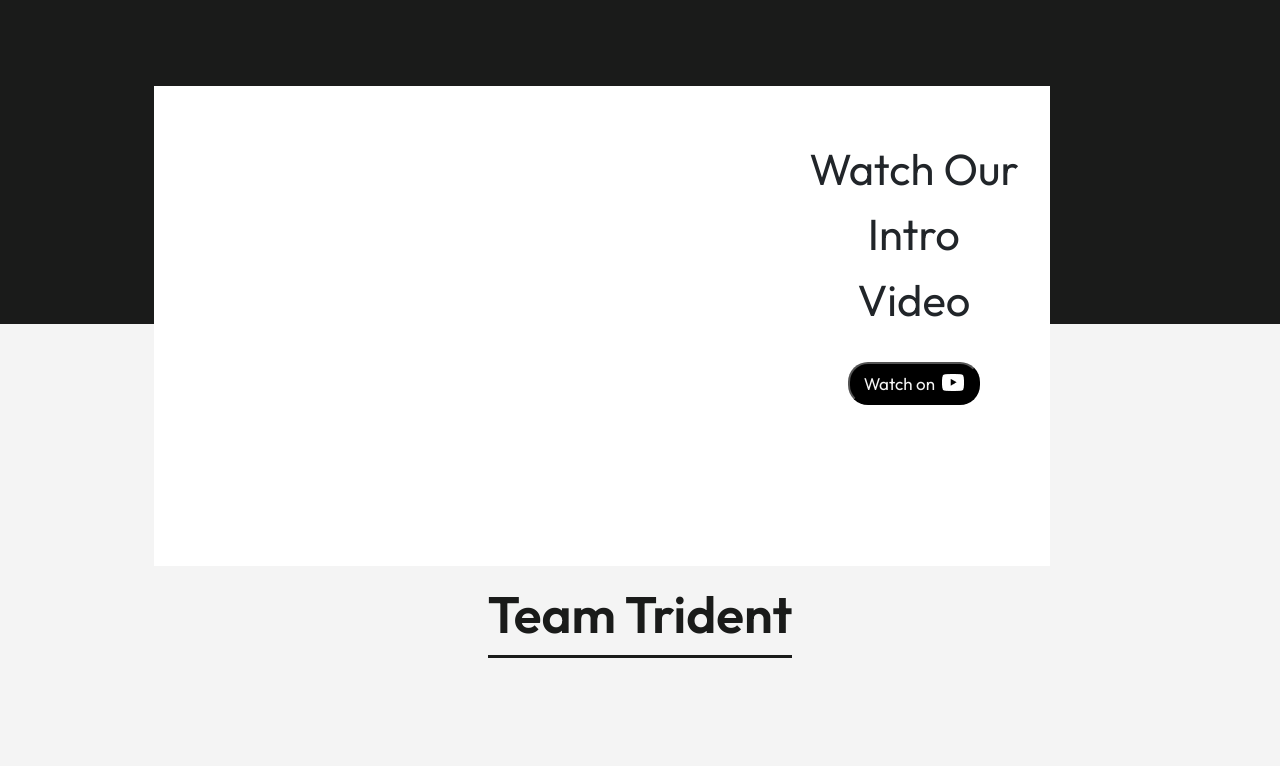
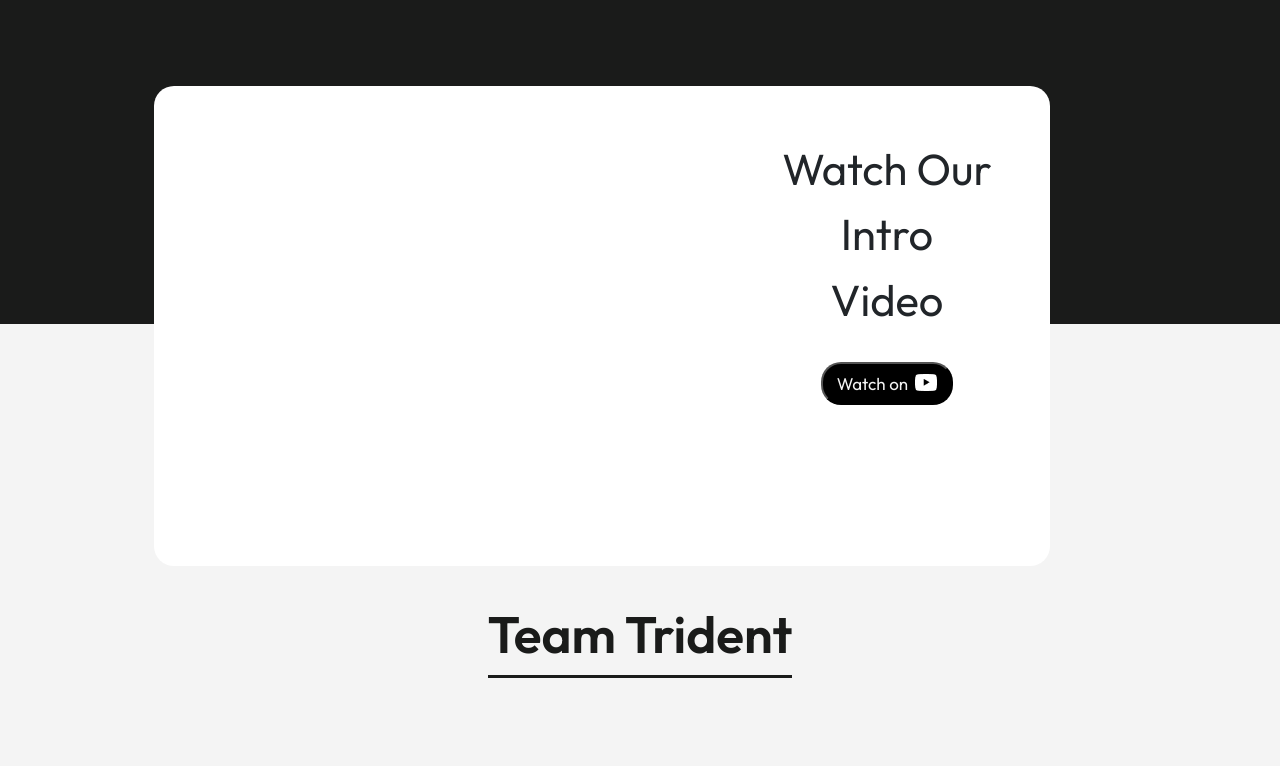
Before and after one commit to automobile-club/Automobile-Website, a Next.js app: page /about in a window 1280 px wide. Shown: the part 474-1240 px from the top of the page. Built offline with nearby package versions, Linux system fonts and the light colour scheme.

Commit message:
About Page Responsive

```diff
--- a/pages/about/index.tsx
+++ b/pages/about/index.tsx
@@ -17,7 +17,7 @@ export default function About() {
         <img src="/images/star.png"/>
       </div>
       <div className={styles.intro}>
-        <div className={styles.player}><ReactPlayer url='https://www.youtube.com/watch?v=Y-fVS9FSoXw' height={435} width={720}/></div>
+        <div className={styles.player}><ReactPlayer url='https://www.youtube.com/watch?v=Y-fVS9FSoXw' height='100%' width='100%'/></div>
         <div className={styles.intro_text}>Watch Our Intro <br/>Video<br/><button className={styles.youtube_btn}>Watch on &nbsp;<img src="/images/feYoutube2.png"/></button></div>
       </div>
     </div>
--- a/styles/about.module.css
+++ b/styles/about.module.css
@@ -59,19 +59,21 @@
     left:12vw;
     padding:30px;
     display: flex;
-    column-gap: 30px;
+    column-gap: 0%;
+    border-radius:20px;
 }
 .player{
     border-radius: 20px;
     overflow: hidden;
+    width: 80%;
 }
 
+
 .intro_text{
-    width:20vw;
     text-align: center;
     font-size: 3.4vw;
     font-family: 'Outfit';
-    padding:20px 0px 30px 0px;
+    padding:20px 0px 0px 0px;
 }
 
 
@@ -104,7 +106,7 @@
     height: 129.5vh;
     width:99.92;
     color:#1a1b1a;
-    padding-top:260px;
+    padding-top:35vh;
 }
 
 .second_section img{
```
